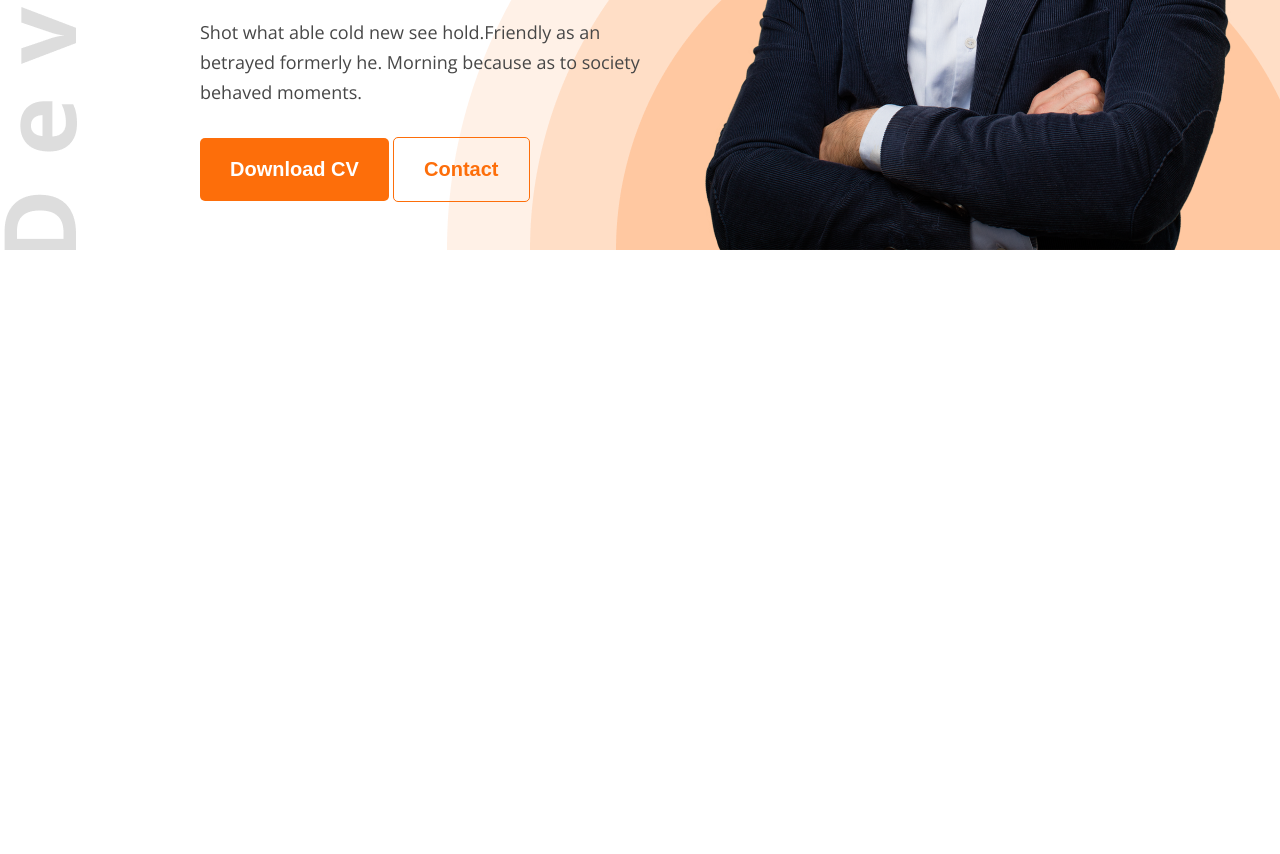
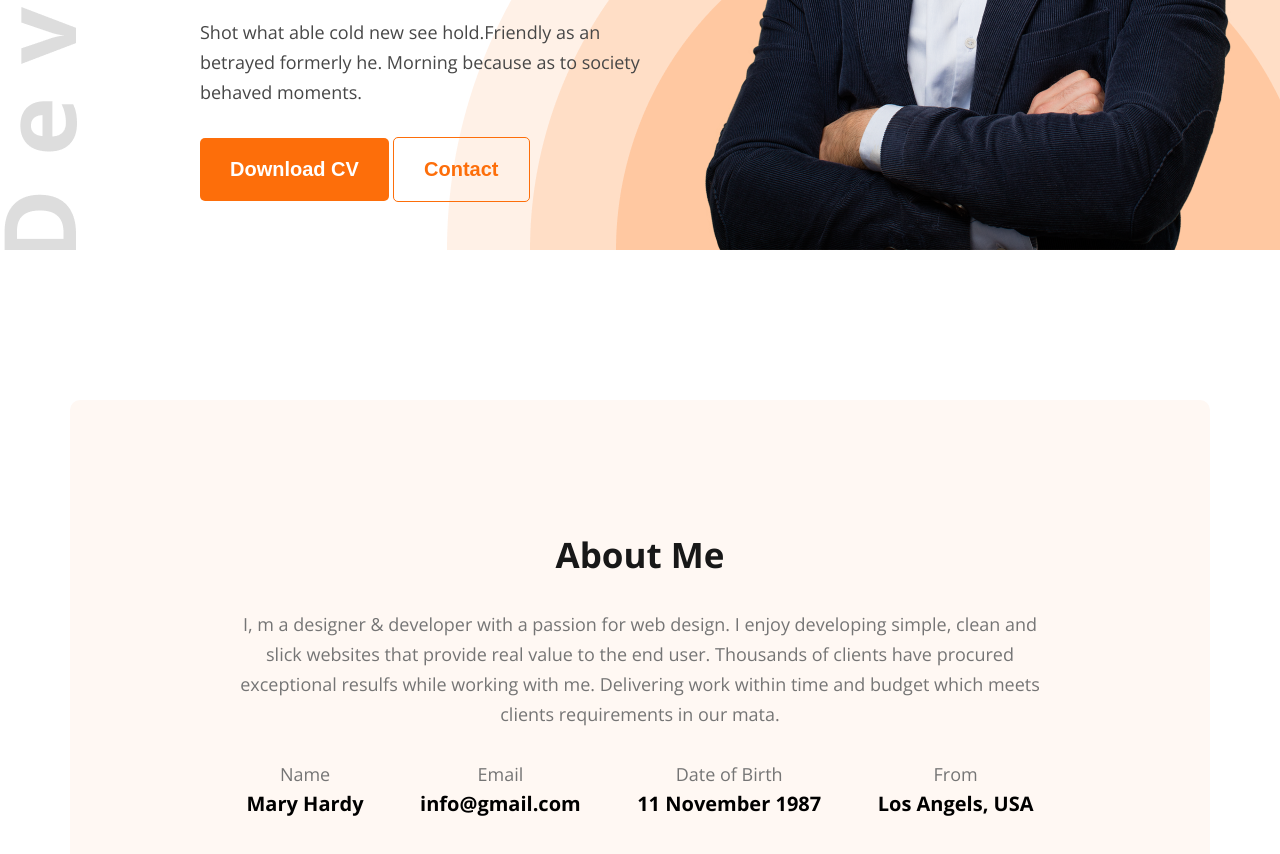
Before and after one commit to abdur-razzak02/Basic-Portfolio, a plain HTML site: page index.html in a window 1280 px wide. Shown: the part 529-1383 px from the top of the page. Before the commit the page ends 800 px from the top, so only its background shows below. Drawn offline with nearby package versions, Linux system fonts and the light colour scheme.

Commit message:
about section added

```diff
--- a/css/style.css
+++ b/css/style.css
@@ -6,14 +6,29 @@
 body {
   font-family: "Open Sans", sans-serif;
 }
+
+/* shared style */
+
 .secondary-color {
   color: #474747;
 }
 .third-color {
   color: #fd6e0a;
 }
+.section-title{
+  color: rgb(24, 24, 24);
+  font-size: 35px;
+  font-weight: 700;
+}
+.section-body{
+  color: rgb(117, 117, 117);
+  font-size: 18px;
+  font-weight: 400;
+  line-height: 30px;
+}
 
 /* header section */
+
 .header-section{
   background-image: url('../images/developer.png'),url('../images/header_bg.png');
   background-repeat: no-repeat;
@@ -55,6 +70,7 @@ nav ul li a {
 
 
 /* banner section */
+
 .banner{
   display: flex;
   margin: 0 40px 0 200px;
@@ -88,3 +104,42 @@ nav ul li a {
 .banner-image{
   width: 584px;
 }
+
+
+/* about me section */
+
+#about-me{
+  width: 1140px;
+  height: 550px;
+  margin: 0 auto;
+  margin-top: 150px;
+  border-radius: 10px;
+  background: rgb(255, 248, 243);
+  display: flex;
+  align-items: center;
+  justify-content: center;
+}
+.about-content{
+  text-align: center;
+  width: 827px;
+  height: 288px;
+  display: flex;
+  flex-direction: column;
+  justify-content: space-between;
+}
+.about-info{
+  display: flex;
+  justify-content: space-between;
+  margin: 0 20px;
+}
+.about-info p{
+  font-size: 18px;
+  font-weight: 400;
+  line-height: 30px;
+  color: rgb(117, 117, 117);
+}
+.about-info h5{
+  font-size: 20px;
+  font-weight: 700;
+  line-height: 30px;
+}
--- a/index.html
+++ b/index.html
@@ -36,7 +36,7 @@
           <p class="secondary-color">
             Shot what able cold new see hold.Friendly as an betrayed formerly he. Morning because as to society behaved moments.
           </p>
-          <button class="btn-primary banner-btn1">Download CV</button>
+          <button class="btn-primary">Download CV</button>
           <button class="btn-primary banner-btn2">Contact</button>
         </div>
 
@@ -45,7 +45,36 @@
       </div>
     </header>
 
-    <main></main>
+    <main>
+      <section id="about-me">
+        <div class="about-content">
+          <h1 class="section-title">
+            About Me
+          </h1>
+          <p class="section-body">
+            I, m a designer & developer with a passion for web design. I enjoy developing simple, clean and slick websites that provide real value to the end user. Thousands of clients have procured exceptional resulfs while working with me. Delivering work within time and budget which meets clients requirements in our mata.
+          </p>
+          <div class="about-info">
+            <div class="about-name">
+              <p>Name</p>
+              <h5>Mary Hardy</h5>
+            </div>
+            <div class="about-email">
+              <p>Email</p>
+              <h5>info@gmail.com</h5>
+            </div>
+            <div class="about-dob">
+              <p>Date of Birth</p>
+              <h5>11 November 1987</h5>
+            </div>
+            <div class="about-from">
+              <p>From</p>
+              <h5>Los Angels, USA</h5>
+            </div>
+          </div>
+        </div>
+      </section>
+    </main>
 
     <footer></footer>
   </body>
```
